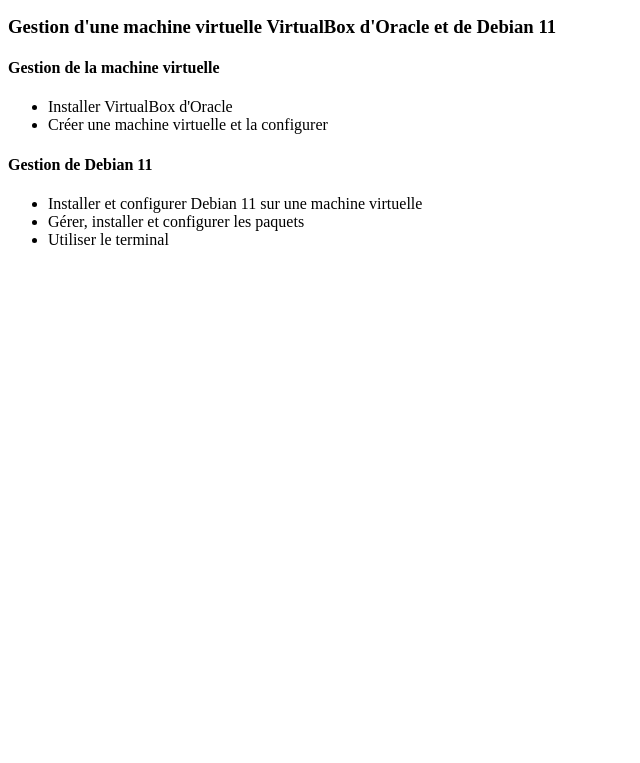
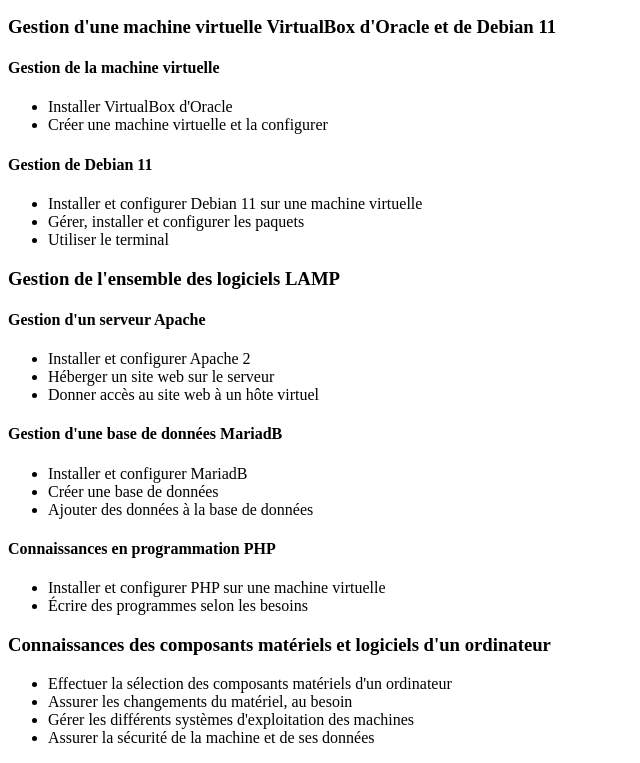
Before and after one commit to SarahFergusonPoirier/tp3, a plain HTML site: page index.html in a window 1280 px wide. Shown: the part 826-1589 px from the top of the page, without its empty margins (0-640 px from the left). Before the commit the page ends 1091 px from the top, so only its background shows below. Drawn offline with Linux system fonts and the light colour scheme.

Commit message:
Modification de la section compétences partie 2

```diff
--- a/index.html
+++ b/index.html
@@ -88,6 +88,39 @@
                 <li>Utiliser le terminal</li>
             </ul>
         </section>
+
+        <section>
+            <h3>Gestion de l'ensemble des logiciels LAMP</h3>
+            <h4>Gestion d'un serveur Apache</h4>
+            <ul>
+                <li>Installer et configurer Apache 2</li>
+                <li>Héberger un site web sur le serveur</li>
+                <li>Donner accès au site web à un hôte virtuel</li>
+            </ul>
+
+            <h4>Gestion d'une base de données MariadB</h4>
+            <ul>
+                <li>Installer et configurer MariadB</li>
+                <li>Créer une base de données</li>
+                <li>Ajouter des données à la base de données</li>
+            </ul>
+
+            <h4>Connaissances en programmation PHP</h4>
+            <ul>
+                <li>Installer et configurer PHP sur une machine virtuelle</li>
+                <li>Écrire des programmes selon les besoins</li>
+            </ul>
+        </section>
+
+        <section>
+            <h3>Connaissances des composants matériels et logiciels d'un ordinateur</h3>
+            <ul>
+                <li>Effectuer la sélection des composants matériels d'un ordinateur</li>
+                <li>Assurer les changements du matériel, au besoin</li>
+                <li>Gérer les différents systèmes d'exploitation des machines</li>
+                <li>Assurer la sécurité de la machine et de ses données</li>
+            </ul>
+        </section>
     </section>
 </body>
 </html>
```
